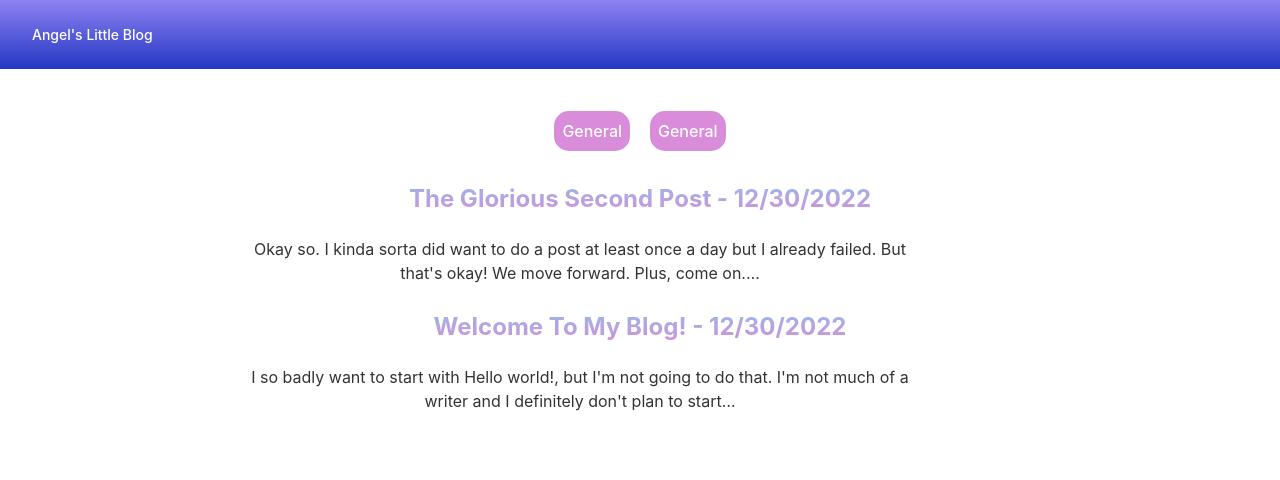
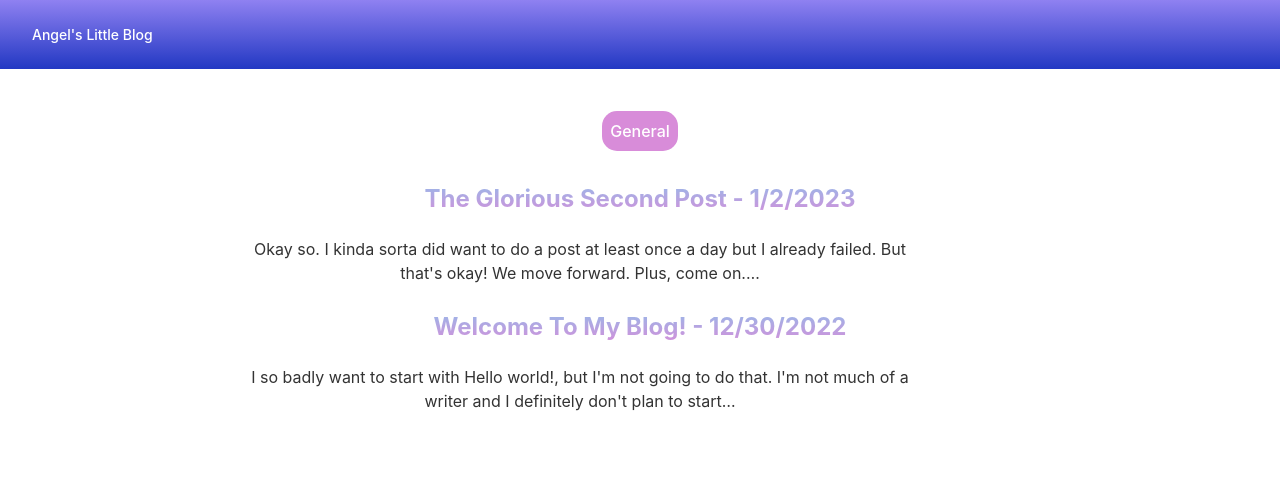
Before and after one commit to sirpuffin1/gatsby-blog, a Gatsby site: page / in a window 1280 px wide. Built offline with nearby package versions, Linux system fonts and the light colour scheme; Gatsby itself is replaced by a stand-in of ours.

Commit message:
feat(posts): map over unique post tags

```diff
--- a/src/markdown-pages/SecondPost.md
+++ b/src/markdown-pages/SecondPost.md
@@ -1,7 +1,7 @@
 ---
 title: "The Glorious Second Post"
-date: "12/30/2022"
-tags: ["General"]
+date: "01/02/2023"
+tags: "General"
 ---
 
 *Okay so.* I kinda sorta did want to do a post at least once a day but I already failed. But that's okay! We move forward. Plus, come on. It's the holidays. Or at least it *was*.
--- a/src/markdown-pages/WelcomePost.md
+++ b/src/markdown-pages/WelcomePost.md
@@ -1,7 +1,7 @@
 ---
 title: "Welcome To My Blog!"
 date: "12/30/2022"
-tags: ["General"]
+tags: "General"
 ---
 I so badly want to start with `Hello world!`, but I'm not going to do that. I'm not much of a writer and I definitely don't plan to start being one now, **BUT** I did want to create this blog to document my journey navigating this crazy and unpredictable tech world. After taking some time to really build on the skills I developed over the last year or so, I feel extremely confident and ready to get back on/eat the horse.
 
--- a/src/pages/index.js
+++ b/src/pages/index.js
@@ -21,13 +21,20 @@ const BlogTitle = styled.h2`
 `
 
 export default ({ data }) => {
+  const postTags = [];
+
+  data.allMarkdownRemark.edges.forEach(({node}) => {
+    postTags.push(node.frontmatter.tags)
+  })
+
+  const uniquePostTags = new Set(postTags)
   return (
   <Layout>
     <div className={styles.tagsContainer}>
       {
-        data.allMarkdownRemark.edges.map(({node}) => (
-            <Link to={`tags/${node.frontmatter.tags}`} className={styles.taggy} key={node.frontmatter.tags}>
-            {node.frontmatter.tags}
+        [...uniquePostTags].map((tag) => (
+            <Link to={`tags/${tag}`} className={styles.taggy} key={tag}>
+            {tag}
             </Link>
         ))
       }
@@ -56,7 +63,7 @@ export const Head = () => <Seo title="Home" />
 
 export const query = graphql`
   query MyQuery {
-  allMarkdownRemark(sort: { fields: [frontmatter___date], order: DESC}) {
+  allMarkdownRemark(sort: { fields: [frontmatter___date], order: ASC}) {
     totalCount
     edges {
       node {
```
